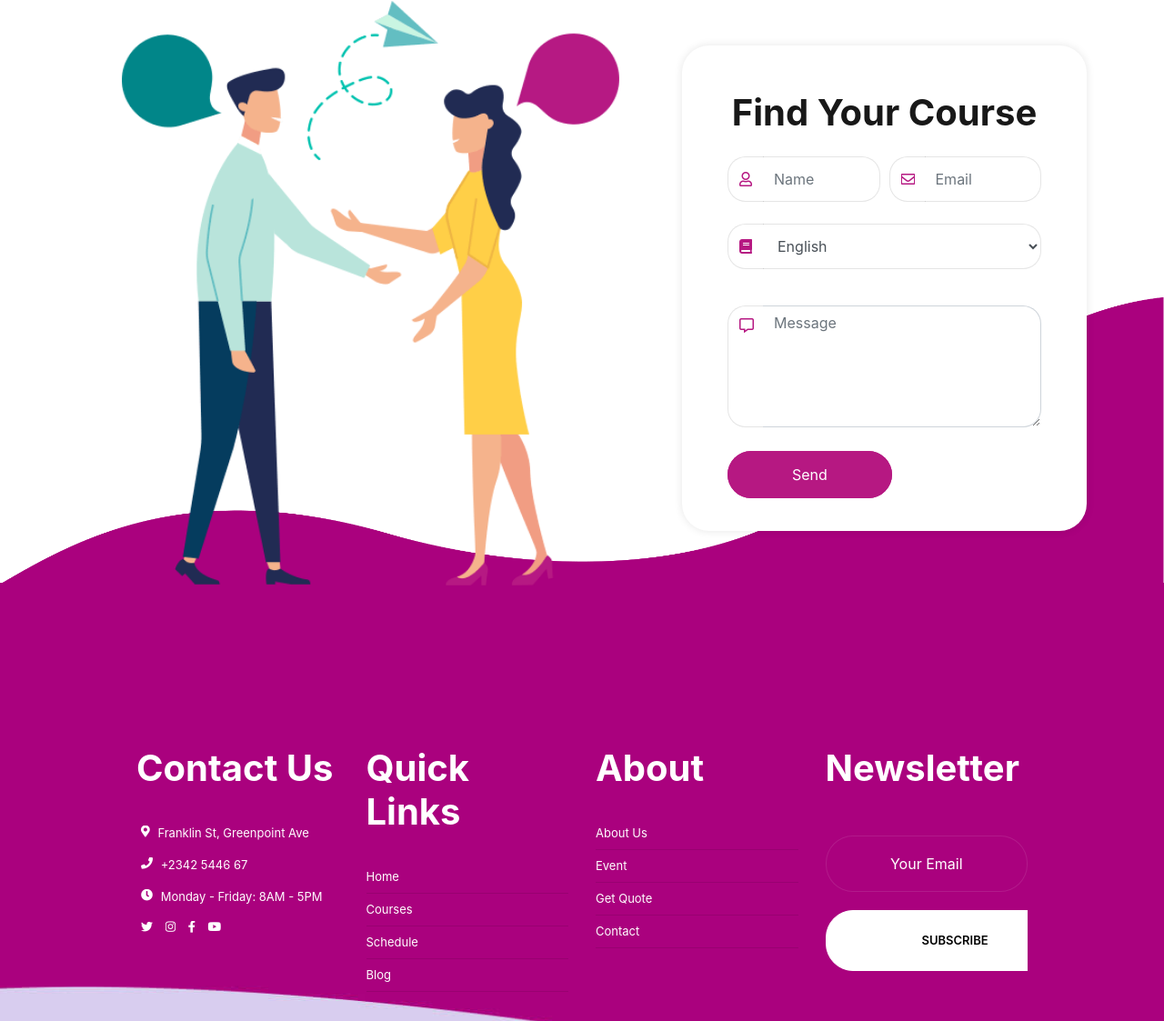
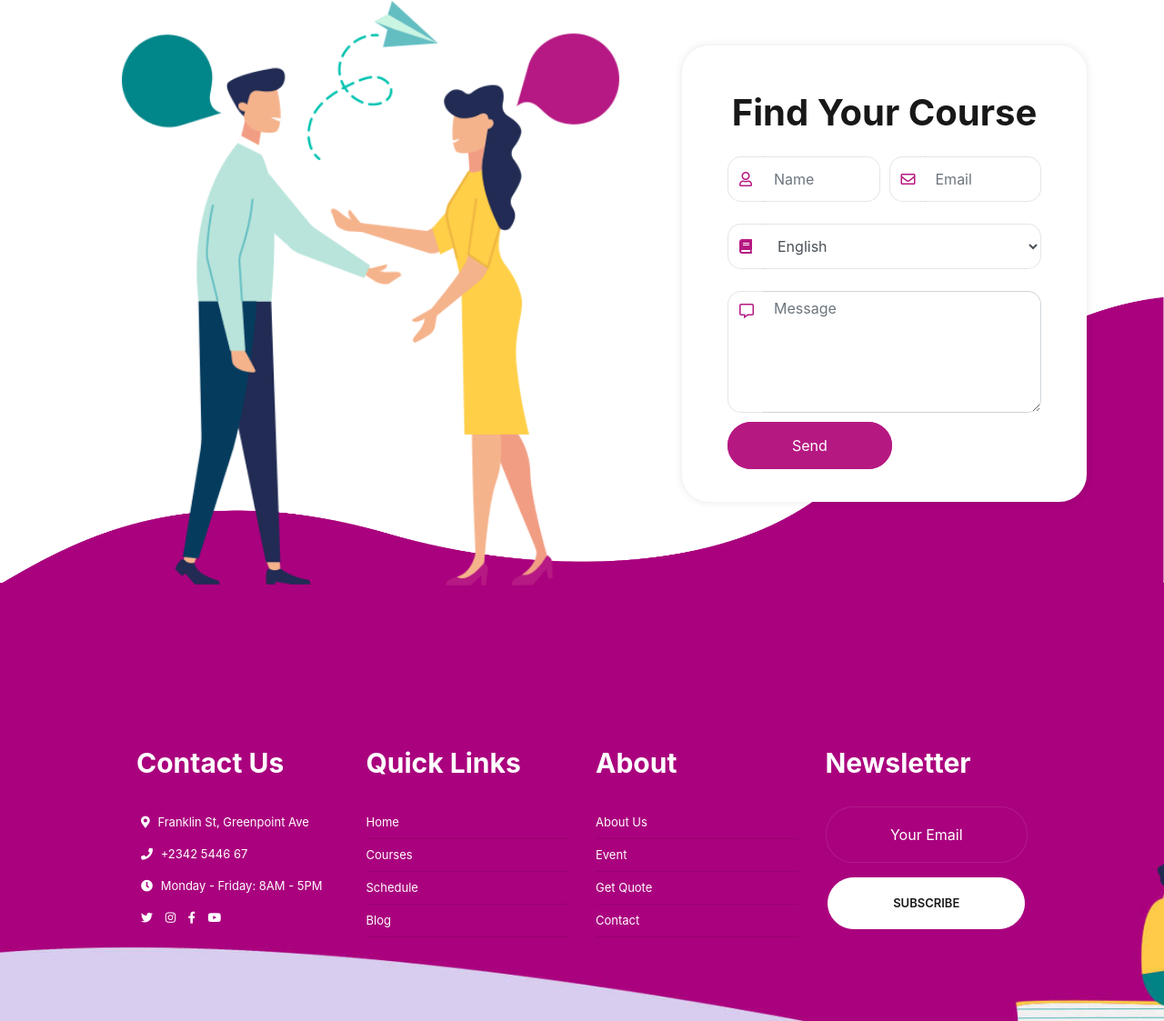
Before and after one commit to vominhcuong2501/bc29_SCSS, a plain HTML site: page index.html in a window 1280 px wide. Shown: the part 1677-2800 px from the top of the page at 91% size. Drawn offline with nearby package versions, Linux system fonts and the light colour scheme; a web font is replaced by a local one.

Commit message:
update baitap tabula

```diff
--- a/SCSS/Base/_reset.scss
+++ b/SCSS/Base/_reset.scss
@@ -2,10 +2,6 @@
   margin: 0;
   padding: 0;
   box-sizing: border-box;
-  overflow-x: hidden;
   animation-delay: 0.5s;
 
 }
-h1, h2, h3, h4, h5, h6 {
-  overflow: hidden;
-}
--- a/SCSS/Components/_button.scss
+++ b/SCSS/Components/_button.scss
@@ -1,9 +1,6 @@
 .btn-number-phone {
   @include styleText($fs-2, $fw-2, $color-white-1 !important);
-    padding: $pd-2 $pd-4;
-    background-color: $color;
-    border-radius: $bd-ra-2;
-    border: 1px solid $color;
+  @include styleButton($pd-2, $pd-4, $color, $bd-ra-2, 1px solid $color);
   cursor: pointer;
   transition: all 0.5s;
   &:hover {
@@ -13,13 +10,10 @@
 }
 
 .btn-send {
-    padding: $pd-3 $pd-7;
-    background-color: $color;
+  @include styleButton($pd-3, $pd-7, $color, $bd-ra-2, 1px solid $color);
   color: $color-white-1;
-    border-radius: $bd-ra-2;
   margin-top: $mg-1;
   text-decoration: none;
-    border: 1px solid $color;
   transition: all 0.5s;
   &:hover {
     color: $color;
@@ -29,30 +23,17 @@
 }
 .footer {
   .footer__item {
-      ul {
-        li {
-          input {
-            border-radius: $bd-ra-2;
-            border: 1px solid $color-black-3;
-            background-color: $color-pink-2;
-            padding: $pd-5 0px;
-            margin: $mg-1 0;
-            &:focus {
-              box-shadow: none;
-              border: 1px solid $color-white-1;
-            }
-            &::placeholder {
-              color: $color-white-1;
-              opacity: 1;
-            }
-          }
     .btn_contact {
-            padding: $pd-3 105px;
-            border: 1px solid $color-white-1;
-            border-radius: $bd-ra-2;
-            background-color: $color-white-1;
-            color: black;
-            font-weight: 600;
+      max-width: 86%;
+      margin: 0 auto;
+      @include styleButton(
+        $pd-2,
+        $pd-4,
+        $color-white-1,
+        $bd-ra-2,
+        1px solid $color-white-1
+      );
+      @include styleText($fs-1, $fw-2, $color-black-1);
       &:hover {
         background-color: $color-pink-2;
         color: $color-white-1;
@@ -63,5 +44,3 @@
     }
   }
 }
-    }
-  }
--- a/SCSS/Helper/_mixin.scss
+++ b/SCSS/Helper/_mixin.scss
@@ -10,3 +10,10 @@
     font-weight: $fw;
     color: $color;
 }
+
+@mixin styleButton($pd-x, $pd-y, $bg-color, $bd-ra, $bd) {
+    padding: $pd-x $pd-y;
+    background-color: $bg-color;
+    border-radius: $bd-ra;
+    border: $bd;
+}
--- a/SCSS/Helper/_variable.scss
+++ b/SCSS/Helper/_variable.scss
@@ -37,7 +37,7 @@ $pd-6: 50px;
 $pd-7: 70px;
 $pd-8: 100px;
 $pd-9: 150px;
-$pd-10: 220px;
+$pd-10: 105px;
 
 //Margin
 $mg-1: 20px;
@@ -50,5 +50,5 @@ $bd-1: 1px;
 $bd-2: 2px;
 
 // radius
-$bd-ra-1: 20px;
+$bd-ra-1: 15px;
 $bd-ra-2: 30px
--- a/SCSS/Layout/_footer.scss
+++ b/SCSS/Layout/_footer.scss
@@ -6,10 +6,11 @@
       @include styleText($fs-1, none, $color-white-1);
       ul {
         list-style: none;
+
         li {
           line-height: 35px;
           h3 {
-            @include styleText($fs-5, $fw-4, $color-white-1);
+            @include styleText($fs-4, $fw-4, $color-white-1);
             margin: $mg-2 0;
           }
           span {
@@ -28,7 +29,21 @@
               margin: 0 5px;
             }
           }
+          .text-center {
+            border-radius: $bd-ra-2;
+            border: 1px solid $color-black-3;
+            background-color: $color-pink-2;
+            padding: $pd-5 0px;
 
+            &:focus {
+              box-shadow: none;
+              border: 1px solid $color-white-1;
+            }
+            &::placeholder {
+              color: $color-white-1;
+              opacity: 1;
+            }
+          }
         }
       }
     }
--- a/SCSS/Layout/_formDK.scss
+++ b/SCSS/Layout/_formDK.scss
@@ -10,7 +10,6 @@
         box-shadow: 0px 0px 10px $color-black-2;
         align-self: center;
         border-radius: $bd-ra-2;
-        overflow: hidden;
         h2 {
           @include styleText($fs-5, $fw-4, $color-black-1)
         }
--- a/SCSS/Layout/_header.scss
+++ b/SCSS/Layout/_header.scss
@@ -7,8 +7,8 @@ header {
         margin-left: 200px;
         .nav-item {
           margin-right: $mg-1;
-          align-self: center;
           position: relative;
+          line-height: 40px;
           .nav-link {
             @include styleText($fs-2, $fw-2, $color-black-1);
             transition: all 0.5s;
@@ -16,7 +16,7 @@ header {
               color: $color;
             }
           }
-          .menu {
+          .nav-link {
             &::after {
                 position: absolute;
                 content: "";
@@ -36,7 +36,7 @@ header {
           }
         }
         .active {
-            .menu {
+            .nav-link {
                 color: $color;
                 &::after {
                     width: 10px
@@ -53,6 +53,7 @@ header {
             padding: 0 $pd-2;
             transition: all 0.5s;
             i {
+              margin: 0 5px;
                 &:hover {
                     color: $color;
                 }
--- a/index.html
+++ b/index.html
@@ -35,13 +35,14 @@
             <a class="navbar-brand" href="#">
                 <img src="./images/crest.png" alt="Logo" style="width: 100%" />
             </a>
-            <button class="navbar-toggler" type="button" data-toggle="collapse" data-target="#navbarSupportedContent"
-                aria-controls="navbarSupportedContent" aria-expanded="false" aria-label="Toggle navigation">
+            <button class="navbar-toggler" type="button" data-toggle="collapse" data-target="#navbarSupportedContent" aria-controls="navbarSupportedContent" aria-expanded="false" aria-label="Toggle navigation">
+                <span class="navbar-toggler-icon">
                     <i class="fas fa-bars"></i>
+                </span>
               </button>
             </div>
             <div class="collapse navbar-collapse" id="navbarSupportedContent">
-                <ul class="navbar-nav">
+                <ul class="navbar-nav align-items-center">
                     <li class="nav-item">
                         <a class="nav-link menu" href="#">Home</a>
                     </li>
@@ -60,25 +61,20 @@
                     <li class="nav-item">
                         <a class="nav-link menu" href="#">Element</a>
                     </li>
-
-                </ul>
+                    <li>
                         <a class=" btn-number-phone">
                             <i class="fas fa-phone"></i>(+1) 555 234 8765
                         </a>
-                <div class="nav-item d-flex icon">
+                    </li>
+                    <li class="nav-item d-flex icon">
                         <a >
                             <i class="fab fa-twitter"></i>
-                    </a>
-                    <a >
                             <i class="fab fa-facebook-f"></i>
-                    </a>
-                    <a >
                             <i class="fab fa-youtube"></i>
-                    </a>
-                    <a >
                             <i class="fab fa-instagram"></i>
                         </a>
-                </div>
+                    </li>
+                </ul>
         </nav>
     </header>
 
@@ -329,10 +325,12 @@
                                 <h3>Newsletter</h3>
                             </li>
                             <li>
-                                <input type="text" class="form-control text-center" placeholder="Your Email">
-                            </li>
-                            <li>
-                                <button class="btn_contact" href="">SUBSCRIBE</button>
+                                <form class="row">
+                                  <div class="form-group col-12 ">
+                                    <input type="email" class="form-control text-center" id="exampleInputEmail1" aria-describedby="emailHelp" placeholder="Your Email">
+                                  </div>
+                                  <button class="btn_contact col-12 form-group">SUBSCRIBE</button>
+                                </form>
                               </li>
                         </ul>
                     </div>
```
Also changed, not shown: css/style.css, 1 other file. Lines whose indentation alone changed are shown as unchanged.
